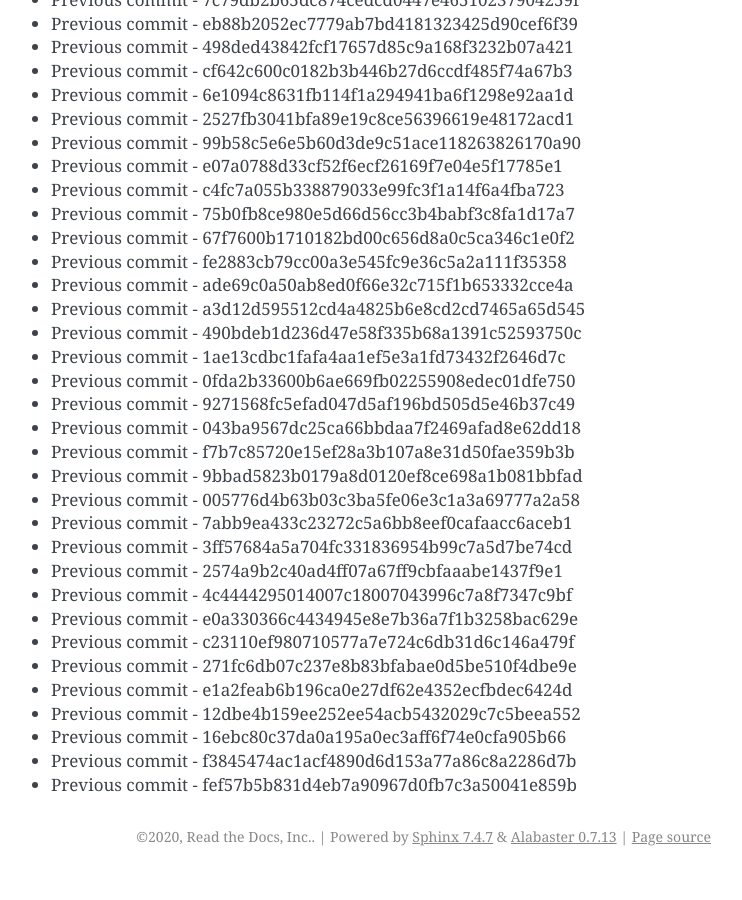
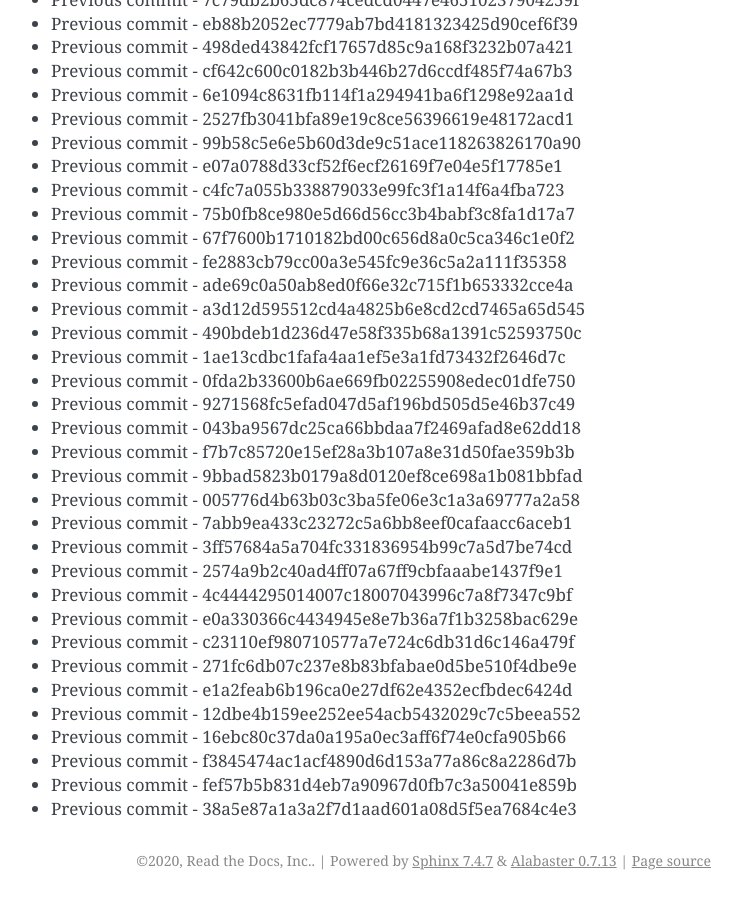
Before and after one commit to readthedocs/rtd-git-stresstest, a Sphinx documentation site: the page built from docs/updates.rst, in a window 1280 px wide and 900 px high, scrolled down 88609 px. Shown: the whole window, without its empty margins (399-1141 px from the left). Built offline with Sphinx 7.4.7, drawn with Linux system fonts in a browser that asks for light colours; before the commit the page ends 89485 px from its top, so only the background shows below that.

Commit message:
Generating commit from previous: 38a5e87a1a3a2f7d1aad601a08d5f5ea7684c4e3

```diff
--- a/docs/updates.rst
+++ b/docs/updates.rst
@@ -3755,3 +3755,4 @@ It can be tested for any performance characteristics.
 * Previous commit - 16ebc80c37da0a195a0ec3aff6f74e0cfa905b66
 * Previous commit - f3845474ac1acf4890d6d153a77a86c8a2286d7b
 * Previous commit - fef57b5b831d4eb7a90967d0fb7c3a50041e859b
+* Previous commit - 38a5e87a1a3a2f7d1aad601a08d5f5ea7684c4e3
```
